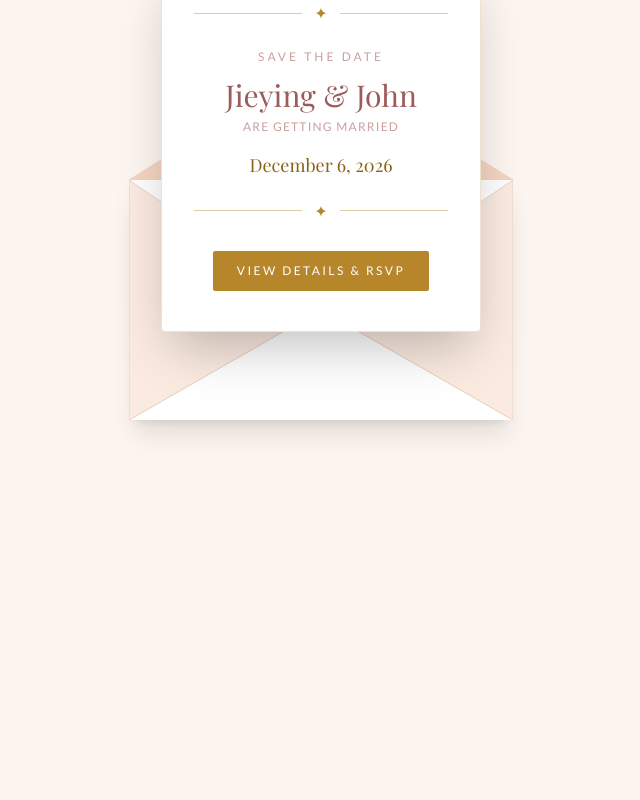
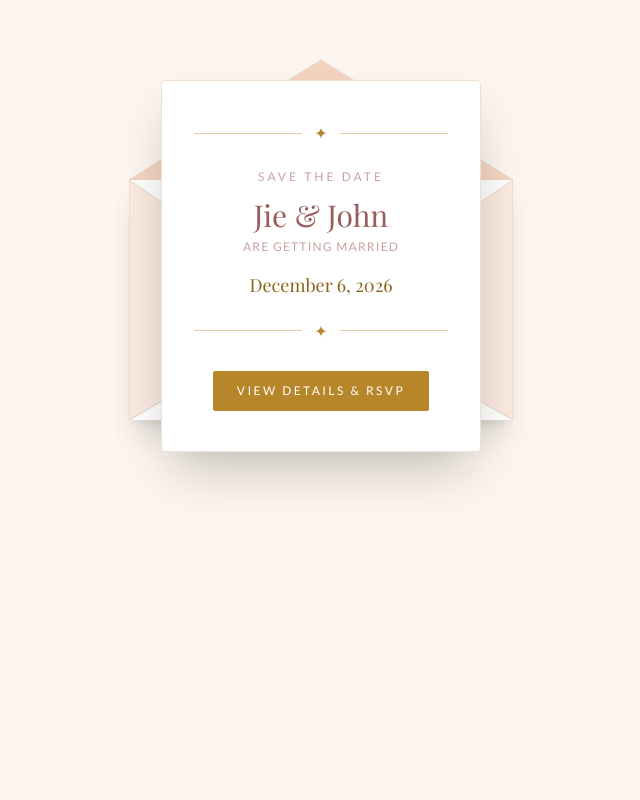
Before and after one commit to thenewguy25/wedding-rvsp, a Next.js app: page /wedding in a window 1280 px wide. Both pictures are taken after a click on the element "CLICK TO OPEN". Shown: the top 800 px of the page, without its empty margins (319-959 px from the left). Built offline with nearby package versions, Linux system fonts and the light colour scheme; a web font is replaced by a local one.

Commit message:
Fix name and centering

```diff
--- a/components/Envelope.tsx
+++ b/components/Envelope.tsx
@@ -143,7 +143,7 @@ export default function Envelope({ standalone = false }: EnvelopeProps) {
           {opened && (
             <motion.div
               initial={{ y: 60, opacity: 0, x: "-50%" }}
-              animate={{ y: -220, opacity: 1, x: "-50%" }}
+              animate={{ y: -100, opacity: 1, x: "-50%" }}
               transition={{ delay: 0.45, duration: 0.7, ease: [0.4, 0, 0.2, 1] }}
               className="absolute left-1/2 w-72 sm:w-80 rounded shadow-2xl px-8 py-10 text-center z-30"
               style={{
@@ -187,7 +187,7 @@ export default function Envelope({ standalone = false }: EnvelopeProps) {
                 className="font-serif text-3xl leading-tight mb-1"
                 style={{ color: standalone ? "#1a4060" : "#9b5b5b" }}
               >
-                Jieying &amp; John
+                Jie &amp; John
               </h2>
               <p
                 className="font-sans text-xs tracking-widest uppercase mb-4"
```
